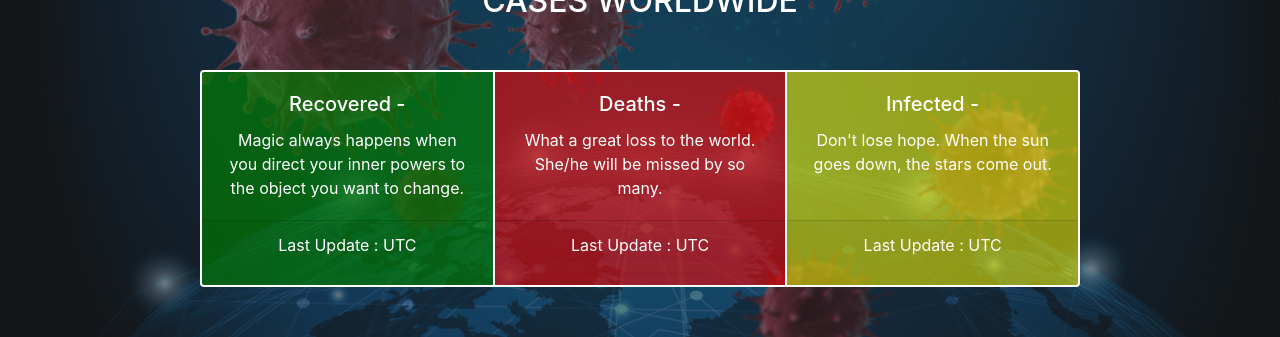
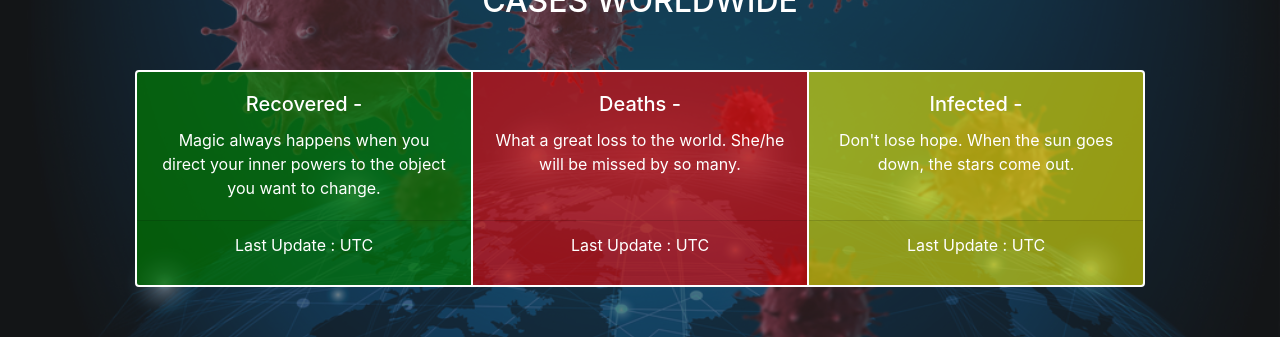
Before and after one commit to rajnish8869/Covid-19-Tracker-V2, a React (Create React App) app: page / in a window 1280 px wide. Shown: the part 278-615 px from the top of the page. Built offline with nearby package versions, Linux system fonts and the light colour scheme; no server answers.

Commit message:
added container

```diff
--- a/src/App.css
+++ b/src/App.css
@@ -26,9 +26,9 @@ p{
 .bodyColor{background-color: #21252994;}
 
 .margin-card{
-  margin-left: 200px;
-  margin-right: 200px;
-  margin-bottom: 70px;
+  margin-left: 50px;
+  margin-right: 50px;
+  margin-bottom: 10px;
   margin-top: 50px;
 
 }
--- a/src/component/Body.js
+++ b/src/component/Body.js
@@ -181,7 +181,8 @@ confirm
         const url1 = `https://covid19.mathdro.id/api`
 
         return (
-            <div className="bodyColor">
+          <div className="bodyColor">
+            <div className=" container">
                 <div className="center-heading"><h1 className="fontheading">Covid-19 Tracker</h1></div>
                 <div className="row placecenter">
                     <div className="col-8 col-md-3">
@@ -269,6 +270,7 @@ confirm
 
                 <Table showData={this.state.showdata} data1={this.state.data1} data4={this.state.data4}/>
               </div>
+            </div>
         )
     }
 }
```
